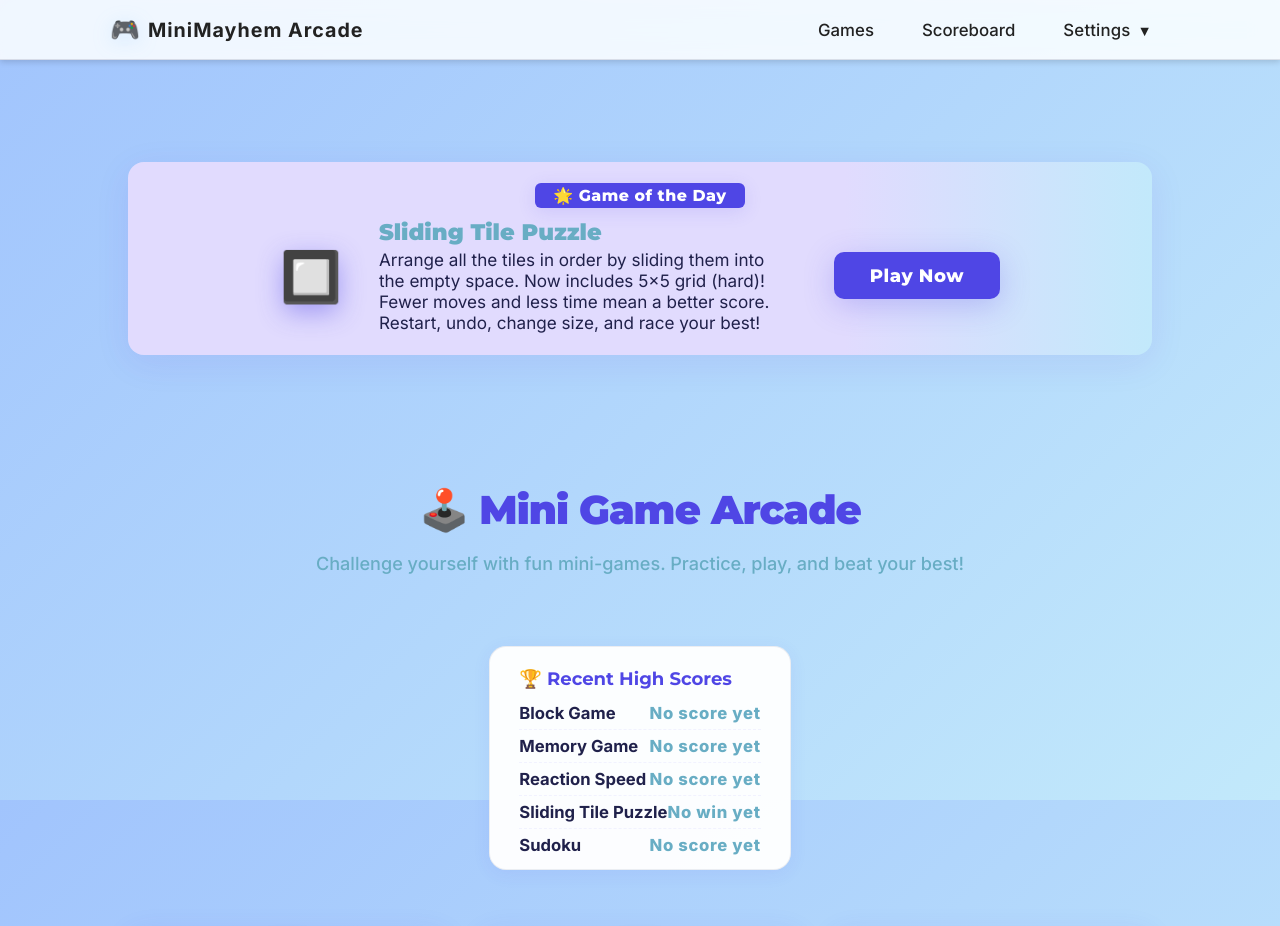
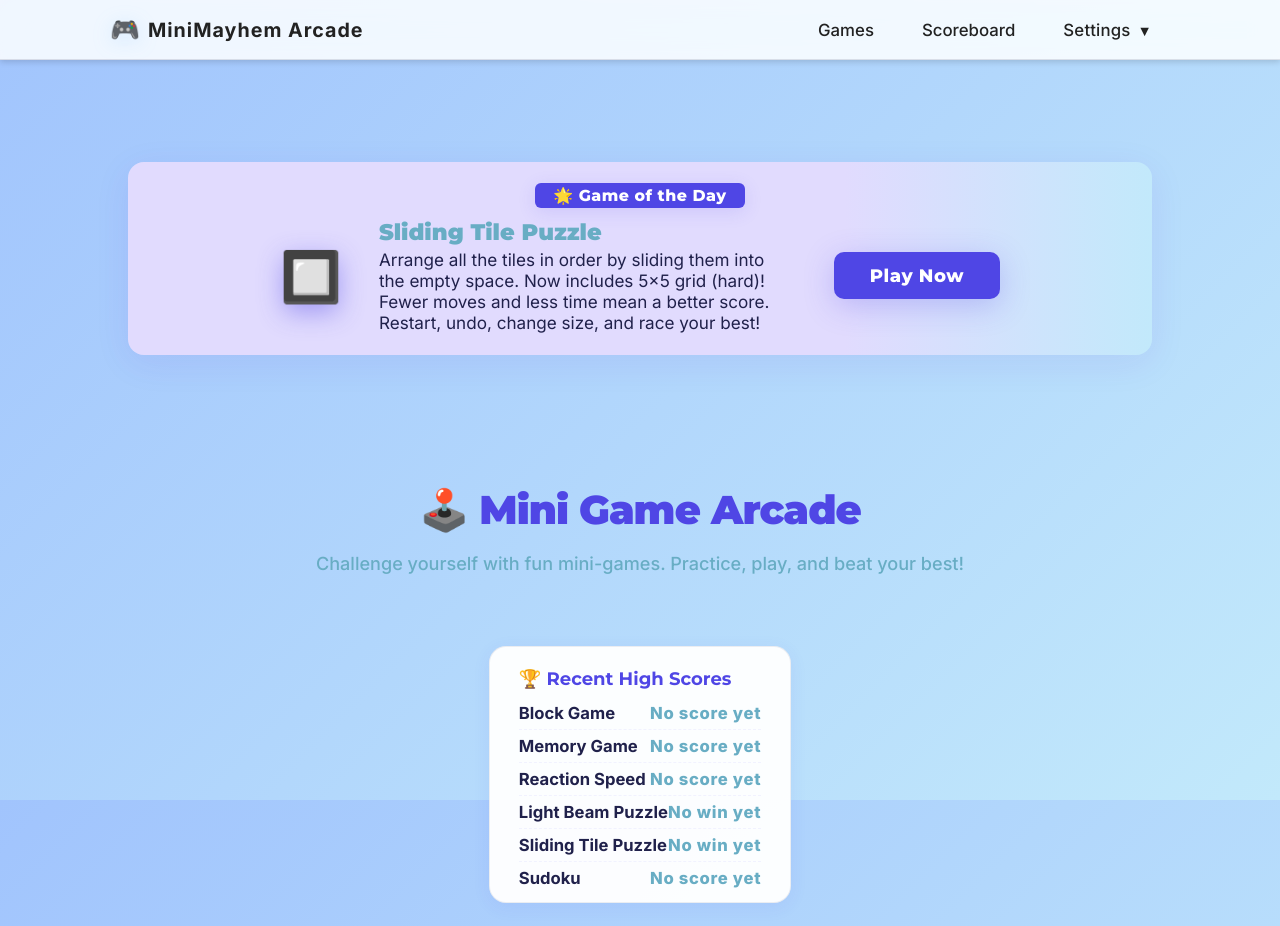
Before and after one commit to Workflow-Manager-admin/minimayhem-arcade-27968-677199a1, a React (Create React App) app in the folder mini_mayhem_arcade/: page /games in a window 1280 px wide. Shown: the top 926 px of the page. Built offline with nearby package versions, Linux system fonts and the light colour scheme; the HTML template or start-up script is replaced by a standard one.

Commit message:
Auto-commit: Changes as of 2025-06-04T10:06:15.843365+00:00

```diff
--- a/mini_mayhem_arcade/src/GamesPage.js
+++ b/mini_mayhem_arcade/src/GamesPage.js
@@ -91,6 +91,7 @@ function getLocalHighScores() {
   let sudokuBestTime = null;
   let slidingBestMoves = null;
   let slidingBestTime = null;
+  let lightBeamBestScore = null;
 
   if (typeof window !== "undefined") {
     try {
@@ -136,6 +137,13 @@ function getLocalHighScores() {
         }
       }
     } catch (e) {}
+    // Light Beam Puzzle: best score (lower is better, e.g., # moves or time)
+    try {
+      const lightScoreRaw = window.localStorage.getItem("mmarcade-lightbeam-bestscore");
+      if (lightScoreRaw && !isNaN(parseInt(lightScoreRaw, 10))) {
+        lightBeamBestScore = parseInt(lightScoreRaw, 10);
+      }
+    } catch (e) { }
   }
 
   let blockDisplay = (typeof blockHighScore === "number" && !isNaN(blockHighScore))
@@ -157,6 +165,11 @@ function getLocalHighScores() {
       : reactionGameScore + " ms")
     : "No score yet";
 
+  let lightBeamDisplay =
+    typeof lightBeamBestScore === "number" && !isNaN(lightBeamBestScore)
+      ? `${lightBeamBestScore} best` // simple label, can update to "moves", "time", etc if game definition finalizes
+      : "No win yet";
+
   let sudokuDisplay = (typeof sudokuBestTime === "number" && !isNaN(sudokuBestTime))
     ? (() => {
         const m = Math.floor(sudokuBestTime / 60);
@@ -175,6 +188,7 @@ function getLocalHighScores() {
     { game: "Block Game", score: blockDisplay },
     { game: "Memory Game", score: memoryDisplay },
     { game: "Reaction Speed", score: reactionDisplay },
+    { game: "Light Beam Puzzle", score: lightBeamDisplay },
     { game: "Sliding Tile Puzzle", score: slidingDisplay },
     { game: "Sudoku", score: sudokuDisplay }
   ];
```
Also changed, not shown: 2 other files (tests, documents, lock files or other folders).
